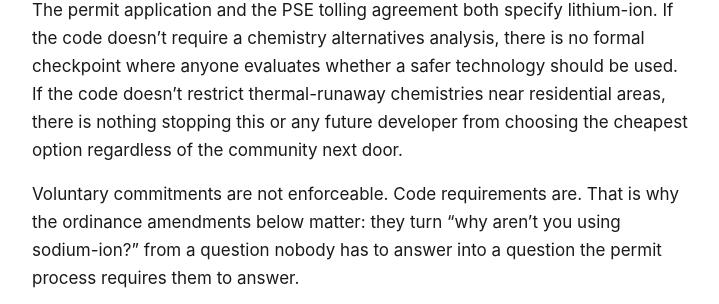
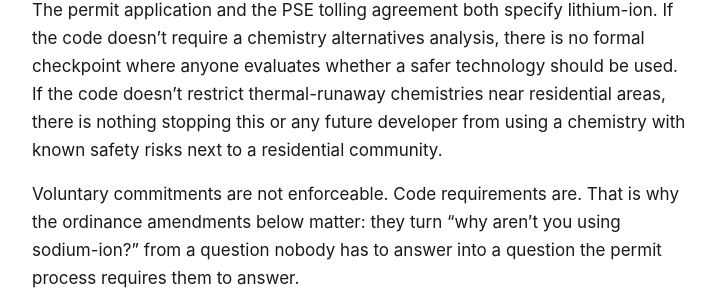
Before and after one commit to calef/cascadia-ridge-bess, a Jekyll site: the page built from _pages/what-we-are-asking.md, in a window 1280 px wide and 900 px high, scrolled down 1370 px. Shown: the part 316-620 px from the top of the window, without its empty margins (280-999 px from the left). Built offline with Jekyll 4.4.1, drawn with Linux system fonts in a browser that asks for light colours; some of the changed text lies outside the part shown.

Commit message:
Deploy site 2026-03-24-165554

```diff
--- a/_pages/what-we-are-asking.md
+++ b/_pages/what-we-are-asking.md
@@ -30,7 +30,7 @@ At the March 23 council meeting, roughly two-thirds of the concerns raised by sp
 
 So why not just ask Jupiter Power to use sodium-ion?
 
-Because there is no enforcement mechanism for a voluntary commitment. What a developer says at an open house or writes on a website is not a permit condition. The permit application and the PSE tolling agreement both specify lithium-ion. If the code doesn't require a chemistry alternatives analysis, there is no formal checkpoint where anyone evaluates whether a safer technology should be used. If the code doesn't restrict thermal-runaway chemistries near residential areas, there is nothing stopping this or any future developer from choosing the cheapest option regardless of the community next door.
+Because there is no enforcement mechanism for a voluntary commitment. What a developer says at an open house or writes on a website is not a permit condition. The permit application and the PSE tolling agreement both specify lithium-ion. If the code doesn't require a chemistry alternatives analysis, there is no formal checkpoint where anyone evaluates whether a safer technology should be used. If the code doesn't restrict thermal-runaway chemistries near residential areas, there is nothing stopping this or any future developer from using a chemistry with known safety risks next to a residential community.
 
 Voluntary commitments are not enforceable. Code requirements are. That is why the ordinance amendments below matter: they turn "why aren't you using sodium-ion?" from a question nobody has to answer into a question the permit process requires them to answer.
 
```
